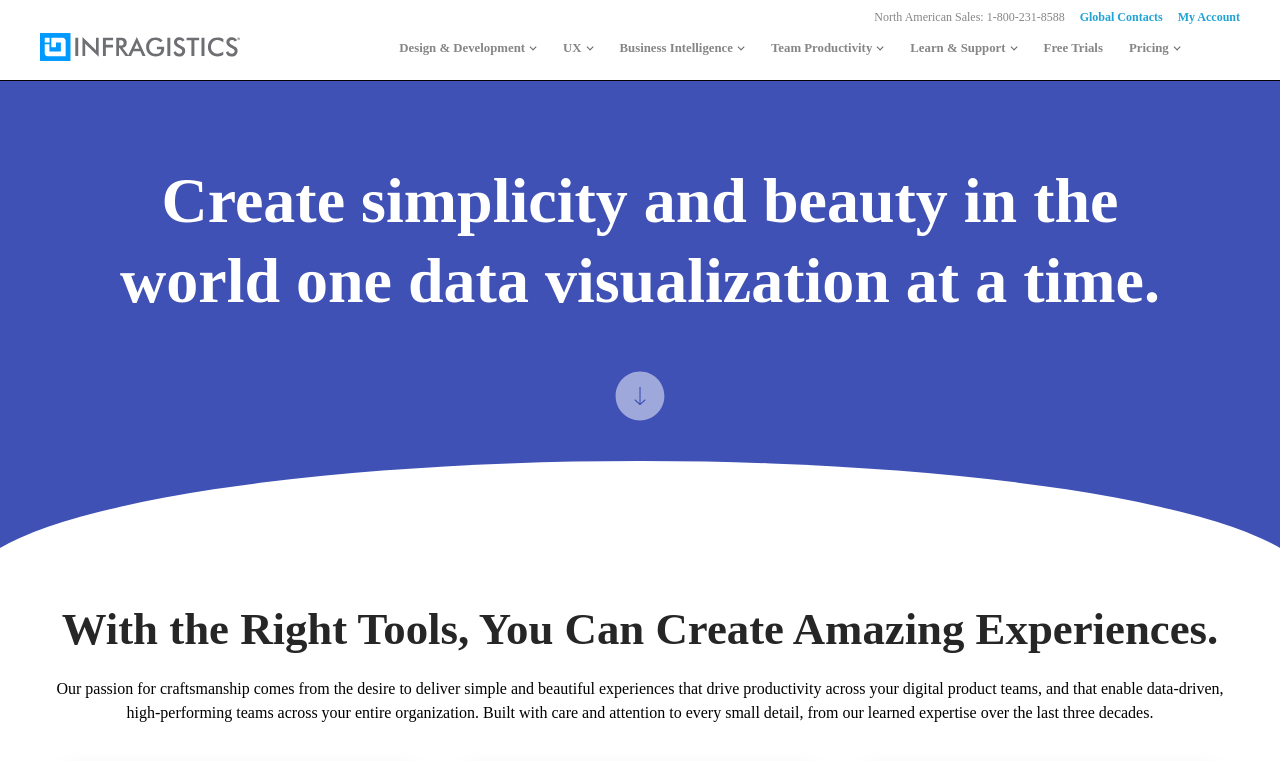
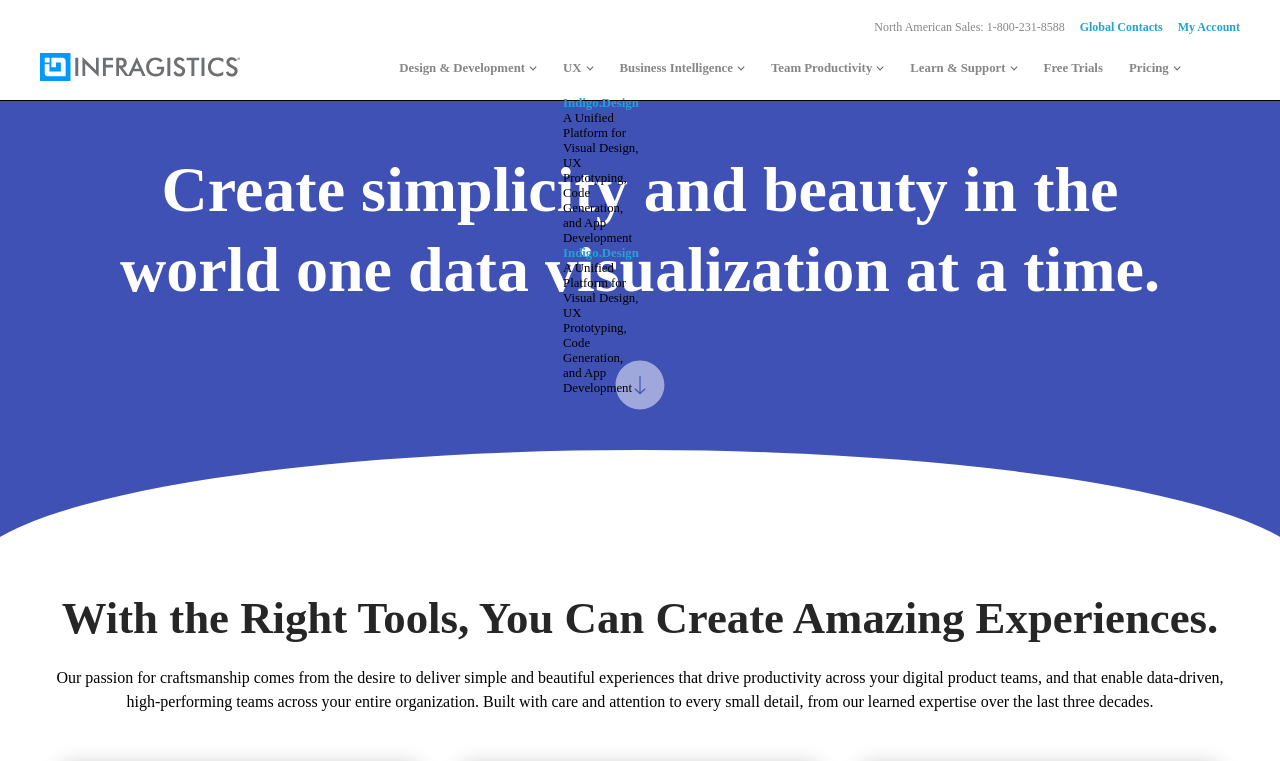
Before and after one commit to yoonk1228/VsCodeWorkSpace, a plain HTML site: page infragistics-clone/html/index.html in a window 1280 px wide. Shown: the top 761 px of the page. Drawn offline with Linux system fonts and the light colour scheme.

Commit message:
중간저장

```diff
--- a/infragistics-clone/css/content.css
+++ b/infragistics-clone/css/content.css
@@ -6,6 +6,7 @@
     /*max-width: 1200px;*/
     /*height: 800px;*/
     margin: 0 auto;
+    box-sizing: border-box;
     /* css flex */
     display: flex;
     flex-direction: column;
@@ -106,7 +107,7 @@
 .background-semi-circle {
     display: block;
     width: 100%;
-    height: 100px;
+    height: 180px;
 }
 
 /* 반원영역 그리기 */
--- a/infragistics-clone/css/header.css
+++ b/infragistics-clone/css/header.css
@@ -2,8 +2,12 @@
 
 /* 페이지 최상단 헤더영역 */
 #header {
+    /*display: none;*/
+    position: fixed;
+    background-color: white;
+    z-index: 10;
     width: 100%;
-    height: 70px;
+    height: 100px;
     border-bottom: 1px solid black;
 }
 
@@ -52,14 +56,27 @@
     /* css flex */
     display: flex;
     flex-direction: row;
+    align-items: center;
 }
 
 .navigation-main > li {
     padding: 5px 13px 5px 13px;
+    position: relative;
 }
 
-.navigation-main > li > a {
+.navigation-main > li > ul {
+    /* js 구현 */
+    /*display: none;*/
+    display: block;
+    position: absolute;
+    box-sizing: border-box;
+    top: 160%;
+    /*transform: translateX(-50%);*/
+}
+
+.navigation-main > li > .navigation-submenu {
     color: #868686;
+    padding: 12px 0 20px 0;
 }
 
 .navigation-main > li > a:hover {
@@ -100,5 +117,13 @@
 }
 
 .navigation > li:nth-child(1) {
-    color: #868686;;
+    color: #868686;
 }
+
+/* */
+.navigation-main > .menu-full-width {
+    /*position: absolute;*/
+    /*width: 100%;*/
+    /* css flex */
+    /*display: flex;*/
+}
--- a/infragistics-clone/html/index.html
+++ b/infragistics-clone/html/index.html
@@ -18,7 +18,7 @@
         <div class="globalnav-wrap">
           <div class="globalnav-section">
             <nav class="globalnav-menu-container">
-              <ul class="navigation">
+              <ul class="navigation" style="padding: 10px 0 10px 0;">
                 <li>North American Sales: 1-800-231-8588</li>
                 <li><a>Global Contacts</a></li>
                 <li><a>My Account</a></li>
@@ -34,26 +34,47 @@
           </div>
           <nav class="globalnav-menu-container">
             <ul class="navigation-main">
-              <li>
-                <a>Design & Development</a>
+              <li class="menu-full-width">
+                <a class="navigation-submenu">Design & Development</a>
+                <ul>
+
+                </ul>
               </li>
               <li>
-                <a>UX</a>
+                <a class="navigation-submenu">UX</a>
+                <ul>
+                  <li>
+                    <a>
+                      Indigo.Design
+                    </a>
+                    <span>
+                      A Unified Platform for Visual Design, UX Prototyping, Code Generation, and App Development
+                    </span>
+                  </li>
+                  <li>
+                    <a>
+                      Indigo.Design
+                    </a>
+                    <span>
+                      A Unified Platform for Visual Design, UX Prototyping, Code Generation, and App Development
+                    </span>
+                  </li>
+                </ul>
               </li>
               <li>
-                <a>Business Intelligence</a>
+                <a class="navigation-submenu">Business Intelligence</a>
               </li>
               <li>
-                <a>Team Productivity</a>
+                <a class="navigation-submenu">Team Productivity</a>
               </li>
               <li>
-                <a>Learn & Support</a>
+                <a class="navigation-submenu">Learn & Support</a>
               </li>
               <li>
-                <a>Free Trials</a>
+                <a class="navigation-submenu">Free Trials</a>
               </li>
               <li>
-                <a>Pricing</a>
+                <a class="navigation-submenu">Pricing</a>
               </li>
             </ul>
           </nav>
@@ -66,7 +87,7 @@
     <!-- CONTENT -->
     <main id="content">
       <!-- SECTION: 움직이는 글자 -->
-      <section class="be-section" style="background: #3F51B5; padding: 80px;">
+      <section class="be-section" style="background: #3F51B5; padding: 150px 80px 0 80px;">
         <div class="be-section-wrap">
           <div class="sentence-wrap">
             <h1 style="margin-bottom: 50px">
@@ -498,4 +519,6 @@
   <div id="drift">
   </div>
 </body>
+<!--<script src="../js/header-fixed-settime.js" type="text/javascript">-->
+<!--</script>-->
 </html>
```
Also changed, not shown: infragistics-clone/js/header-fixed-settime.js (added).
